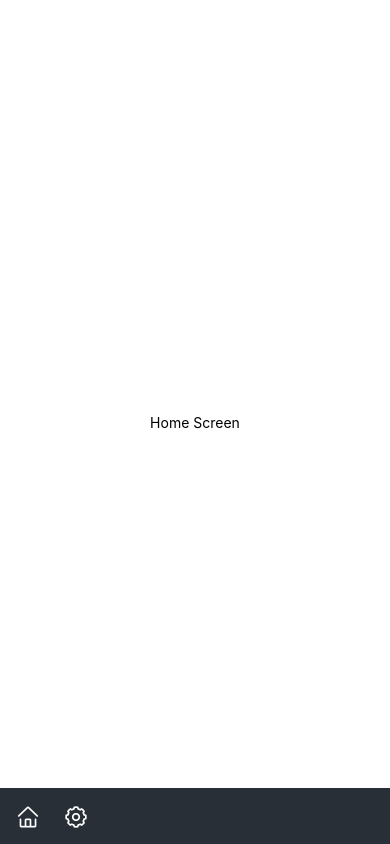
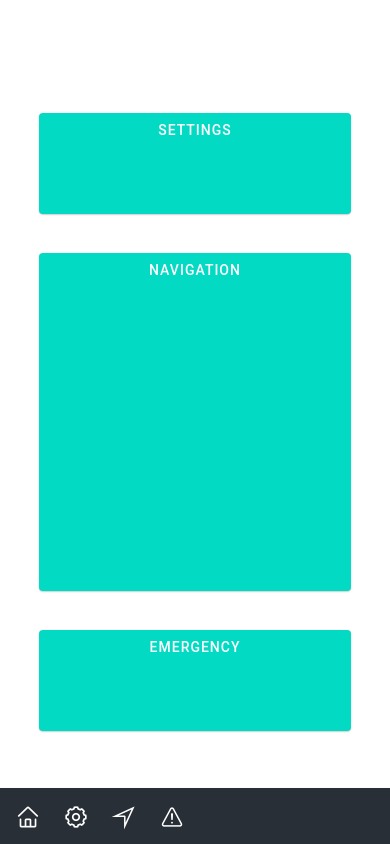
Before and after one commit to peytonurquhart/484-blind-app, a React Native app: screen / in a window 390 px wide. Built offline with nearby package versions, Linux system fonts and the light colour scheme.

Commit message:
homescreen setup

```diff
--- a/App.js
+++ b/App.js
@@ -1,6 +1,9 @@
 import { StatusBar } from 'expo-status-bar';
 import { HomeScreen } from './components/HomeScreen.js';
 import { SettingsScreen } from './components/SettingsScreen.js';
+import { NavigateScreen } from './components/NavigateScreen.js';
+import { EmergencyScreen } from './components/EmergencyScreen.js';
+import * as Route from './Routes.js';
 import { theme } from './style/theme.js';
 import React from 'react';
 import { NavigationContainer } from '@react-navigation/native';
@@ -22,8 +25,10 @@ export default function App() {
     <StatusBar style="auto" />
 
       <Stack.Navigator screenOptions={navigatorOptions}>
-       <Stack.Screen name="Home" component={HomeScreen}/>
-       <Stack.Screen name="Settings" component={SettingsScreen}/>
+       <Stack.Screen name={Route.HOME_SCREEN} component={HomeScreen}/>
+       <Stack.Screen name={Route.SETTINGS_SCREEN} component={SettingsScreen}/>
+       <Stack.Screen name={Route.NAVIGATE_SCREEN} component={NavigateScreen}/>
+       <Stack.Screen name={Route.EMERGENCY_SCREEN} component={EmergencyScreen}/>
       </Stack.Navigator>
 
     </NavigationContainer>
--- /dev/null
+++ b/Routes.js
@@ -0,0 +1,7 @@
+/*
+    Routes for navigation.navigate()
+*/
+export const HOME_SCREEN = '/Home';
+export const NAVIGATE_SCREEN = '/Navigate';
+export const SETTINGS_SCREEN = '/Settings';
+export const EMERGENCY_SCREEN = '/Emergency';
--- /dev/null
+++ b/components/EmergencyScreen.js
@@ -0,0 +1,21 @@
+import * as React from 'react';
+import { Navbar } from './Navbar.js';
+import { StyleSheet, Text, View } from 'react-native';
+
+export const EmergencyScreen = ( {navigation} ) => {
+    return (
+        <View style={styles.container}>
+            <Text>Emergency Screen</Text>
+            <Navbar navigation={navigation}/>
+        </View>
+    )
+};
+
+const styles = StyleSheet.create({
+    container: {
+      flex: 1,
+      backgroundColor: 'white',
+      alignItems: 'center',
+      justifyContent: 'center',
+    },
+});
--- a/components/HomeScreen.js
+++ b/components/HomeScreen.js
@@ -1,16 +1,38 @@
 import * as React from 'react';
 import { Navbar } from './Navbar.js';
+import { Button } from 'react-native-paper';
+import { theme } from '../style/theme.js';
+import * as Route from '../Routes.js';
 import { StyleSheet, Text, View } from 'react-native';
-
 export const HomeScreen = ( {navigation} ) => {
+    // on settings click
+    const settingsOnPress = () => {
+        navigation.navigate(Route.SETTINGS_SCREEN);
+    }
+    // on navigation click
+    const navigationOnPress = () => {
+        navigation.navigate(Route.NAVIGATE_SCREEN)
+    }
+    // on emergency click
+    const emergencyOnPress = () => {
+        navigation.navigate(Route.EMERGENCY_SCREEN);
+    }
+    // get component which is a child of button with 'text'
+    const buttonChild = (text) => {
+        return (
+            <Text>{text}</Text>
+        )
+    }
     return (
         <View style={styles.container}>
-            <Text>Home Screen</Text>
+            <Button mode="contained" onPress={settingsOnPress} style={styles.settingsButton} children={buttonChild("Settings")} contentStyle={styles.buttonContent}/>
+            <Button mode="contained" onPress={navigationOnPress} style={styles.navButton} children={buttonChild("Navigation")} contentStyle={styles.buttonContent}/>
+            <Button mode="contained" onPress={emergencyOnPress} style={styles.emergencyButton} children={buttonChild("Emergency")} contentStyle={styles.buttonContent}/>
             <Navbar navigation={navigation}/>
         </View>
     )
 };
-
+// styles for home screen child components
 const styles = StyleSheet.create({
     container: {
       flex: 1,
@@ -18,4 +40,25 @@ const styles = StyleSheet.create({
       alignItems: 'center',
       justifyContent: 'center',
     },
+    navButton: {
+        backgroundColor: theme.colors.accent,
+        width: '80%',
+        height: '40%',
+        marginTop: '10%',
+        marginBottom: '10%',
+    },
+    emergencyButton: {
+        backgroundColor: theme.colors.accent,
+        width: '80%',
+        height: '12%',
+    },
+    settingsButton: {
+        backgroundColor: theme.colors.accent,
+        width: '80%',
+        height: '12%',
+    },
+    buttonContent: {
+        height: '100%',
+        width: '100%',
+    },
 });
--- a/components/Navbar.js
+++ b/components/Navbar.js
@@ -2,6 +2,8 @@ import * as React from 'react';
 import { Appbar } from 'react-native-paper';
 import { StyleSheet } from 'react-native';
 import { AntDesign } from '@expo/vector-icons';
+import { Ionicons } from '@expo/vector-icons';
+import * as Route from '../Routes.js';
 
 // ICONS: https://icons.expo.fyi/
 
@@ -10,12 +12,20 @@ export const Navbar = ( {navigation} ) => {
     <Appbar style={styles.bottom}>
 
       <Appbar.Action
-        onPress={() => navigation.navigate("Home")}
+        onPress={() => navigation.navigate(Route.HOME_SCREEN)}
         icon={({ size, color }) => ( <AntDesign name="home" size={size} color={color}/>)}/>
 
       <Appbar.Action
-        onPress={() => navigation.navigate("Settings")}
+        onPress={() => navigation.navigate(Route.SETTINGS_SCREEN)}
         icon={({ size, color }) => ( <AntDesign name="setting" size={size} color={color}/>)}/>
+
+      <Appbar.Action
+        onPress={() => navigation.navigate(Route.NAVIGATE_SCREEN)}
+        icon={({ size, color }) => ( <Ionicons name="navigate-outline" size={size} color={color}/>)}/>
+
+      <Appbar.Action
+        onPress={() => navigation.navigate(Route.EMERGENCY_SCREEN)}
+        icon={({ size, color }) => ( <Ionicons name="md-warning-outline" size={size} color={color}/>)}/>
 
     </Appbar>
   )
--- /dev/null
+++ b/components/NavigateScreen.js
@@ -0,0 +1,21 @@
+import * as React from 'react';
+import { Navbar } from './Navbar.js';
+import { StyleSheet, Text, View } from 'react-native';
+
+export const NavigateScreen = ( {navigation} ) => {
+    return (
+        <View style={styles.container}>
+            <Text>Navigate Screen</Text>
+            <Navbar navigation={navigation}/>
+        </View>
+    )
+};
+
+const styles = StyleSheet.create({
+    container: {
+      flex: 1,
+      backgroundColor: 'white',
+      alignItems: 'center',
+      justifyContent: 'center',
+    },
+});
--- a/style/theme.js
+++ b/style/theme.js
@@ -13,7 +13,7 @@ export const theme = {
     colors: {
       ...DefaultTheme.colors,
       primary: Pallete.GRAY_BLUE,
-      accent: DefaultTheme.colors.accent,
+      accent: Pallete.LIGHT_BLUE,
       background: DefaultTheme.colors.background,
       surface: DefaultTheme.colors.surface,
       accent: DefaultTheme.colors.accent,
```
